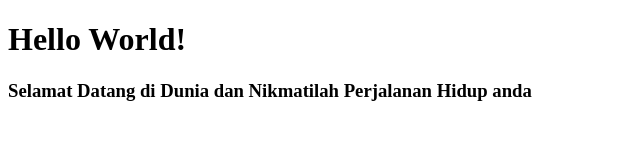
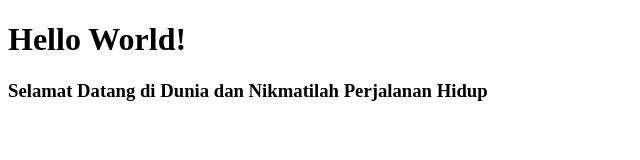
Before and after one commit to risa-rwx/helloworld, a plain HTML site: page index.html in a window 1280 px wide. Shown: the full height of the page, 0-640 px from the left. Drawn offline with Linux system fonts and the light colour scheme.

Commit message:
hapusanda

```diff
--- a/index.html
+++ b/index.html
@@ -7,6 +7,6 @@
 </head>
 <body>
     <h1>Hello World!</h1>
-    <h3>Selamat Datang di Dunia dan Nikmatilah Perjalanan Hidup anda</h3>
+    <h3>Selamat Datang di Dunia dan Nikmatilah Perjalanan Hidup</h3>
 </body>
 </html>
```
